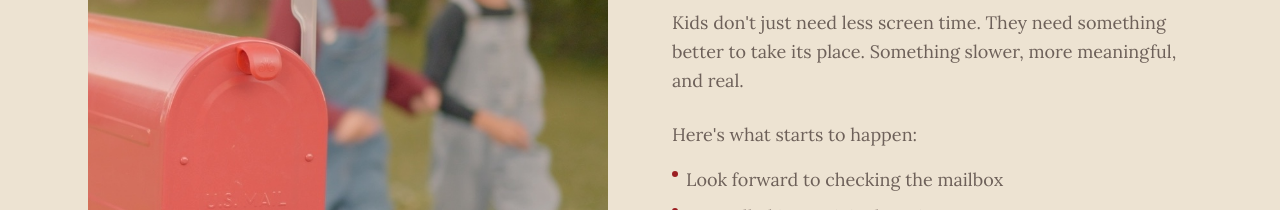
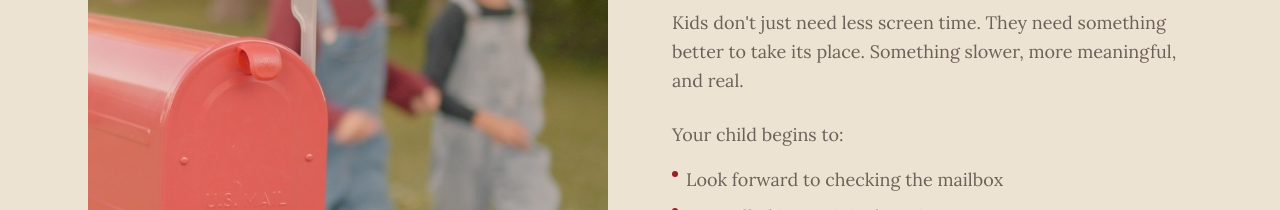
Before and after one commit to clintmcreative/LRM-site, a Next.js app: page / in a window 1280 px wide. Shown: the part 2120-2330 px from the top of the page. Built offline with nearby package versions, Linux system fonts and the light colour scheme.

Commit message:
feat: rephrase child development impact in TransformationSection
Updated the text to more clearly describe the positive changes for children

Co-authored-by: clintmcreative <265695401+clintmcreative@users.noreply.github.com>

```diff
--- a/components/home-sections.tsx
+++ b/components/home-sections.tsx
@@ -116,7 +116,7 @@ export function TransformationSection() {
                 Kids don{"'"}t just need less screen time. They need something better to take its place. Something slower, more meaningful, and real.
               </p>
               <p className="mt-6 text-base leading-relaxed text-muted-foreground md:text-lg">
-                Here{"'"}s what starts to happen:
+                Your child begins to:
               </p>
               <ul className="mt-4 flex flex-col gap-2 text-base leading-relaxed text-muted-foreground md:text-lg">
                 <li className="flex items-start gap-2">
```
